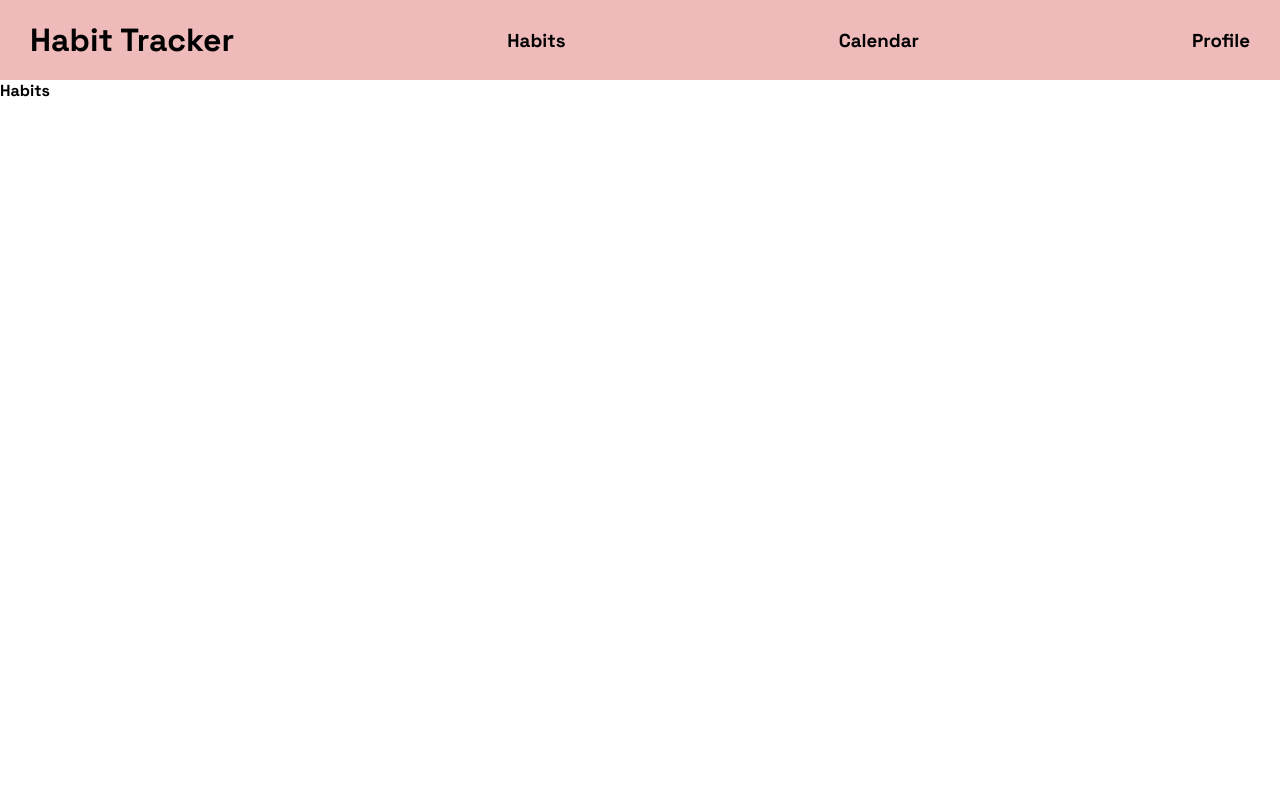
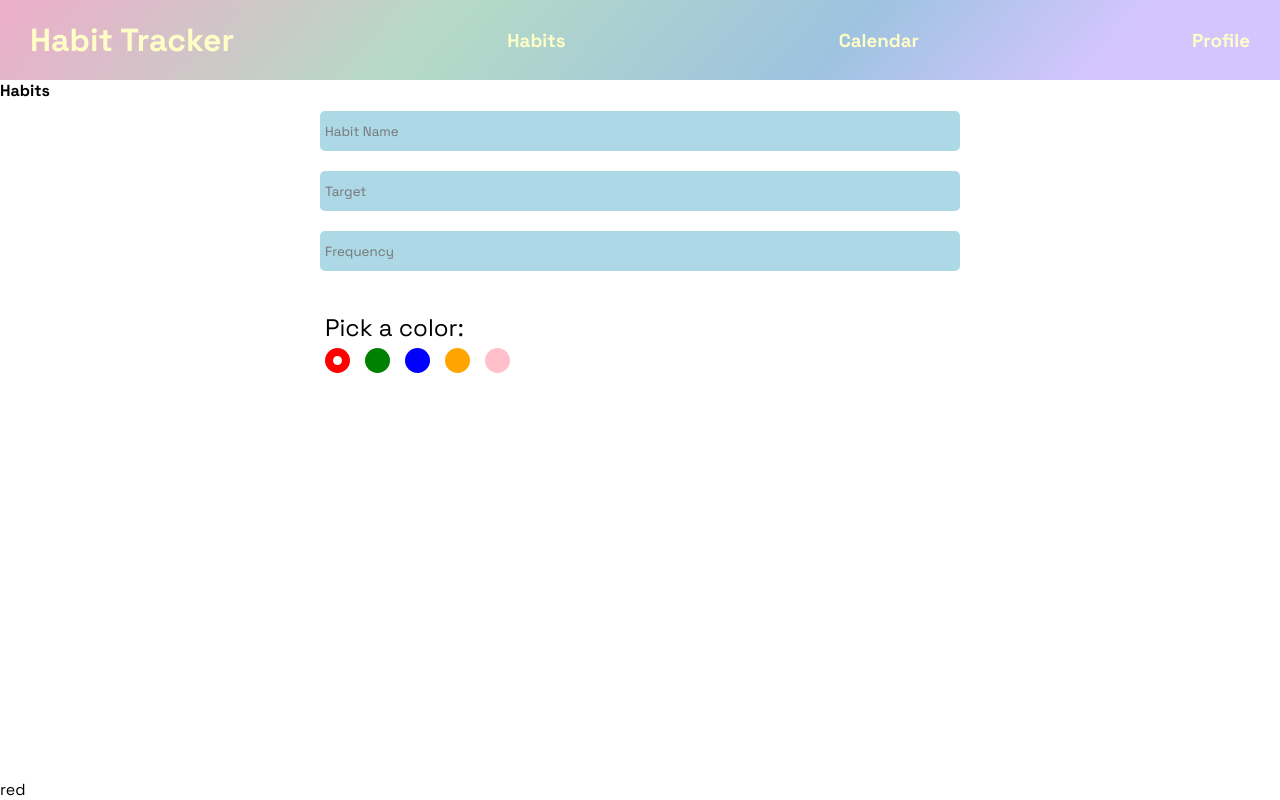
Before and after one commit to sheevak/habit-tracker, a React (Create React App) app: page /habits in a window 1280 px wide. Built offline with nearby package versions, Linux system fonts and the light colour scheme.

Commit message:
Add form to create new habit

```diff
--- a/src/Context.js
+++ b/src/Context.js
@@ -7,6 +7,13 @@ const Context = React.createContext()
 function ContextProvider({children}) {
 
     const [allHabits, setAllHabits] = useState(Data)
+
+    const [formData, setFormData] = useState({
+        name: "",
+        target: "",
+        frequency: "",
+        radio: "red"
+    })
 
     function updateComplete(date, habitId, newCount) {
         const updatedHabitsArr = allHabits.map(habit => {
@@ -23,18 +30,37 @@ function ContextProvider({children}) {
                     updatedCompleted = habit.completed.push({date: date, count: newCount})
                 }
 
-                return {completed: updatedCompleted, ...habit}
+                let updatedTotal = habit.total;
+
+                if (newCount === habit.frequency[0]) {
+                    updatedTotal += 1;
+                }
+
+                return {completed: updatedCompleted, ...habit, total: updatedTotal}
             }
             return habit
         })
 
-        setAllHabits(updatedHabitsArr)
+        setAllHabits(updatedHabitsArr);
+    }
+
+    function handleChange(event) {
+        const {name, value, type, checked} = event.target;
+        setFormData(prevFormData => {
+            return {
+                ...prevFormData,
+                [name]: type === "checkbox" ? checked : value
+            }
+        })
+
     }
 
     return (
         <Context.Provider value={{
             allHabits,
-            updateComplete
+            updateComplete,
+            formData,
+            handleChange,
         }}>
             {children}
         </Context.Provider>
--- a/src/Data.js
+++ b/src/Data.js
@@ -3,7 +3,7 @@ const Data = [{
         name: "Read",
         frequency: [1, 7],
         streak: 0,
-        total: 0,
+        total: 3,
         completed: [
             {date: "28/3/2022", count: 1},
             {date: "29/3/2022", count: 1},
@@ -15,7 +15,7 @@ const Data = [{
         name: "Exercise",
         frequency: [1, 3],
         streak: 0,
-        total: 0,
+        total: 2,
         completed: [
             {date: "28/3/2022", count: 1},
             {date: "30/3/2022", count: 1}
@@ -26,7 +26,7 @@ const Data = [{
         name: "Skin Care",
         frequency: [2, 7],
         streak: 0,
-        total: 0,
+        total: 1,
         completed: [
             {date: "28/3/2022", count: 1},
             {date: "31/3/2022", count: 1},
--- /dev/null
+++ b/src/components/ColorRadio.js
@@ -0,0 +1,32 @@
+import react, {useContext} from "react"
+import {Context} from "../Context"
+
+function ColorRadio({color}) {
+    const {formData, handleChange} = useContext(Context);
+
+    console.log("render")
+
+
+
+    return (
+        <label className="radio-container" htmlFor={color}>
+            <input
+                type="radio"
+                name="radio"
+                id={color}
+                className="radio"
+                value={color}
+                checked={formData.radio === color}
+                onChange={(event) => handleChange(event)}
+            />
+            <span
+                className="checkmark"
+                style={{
+                    "--colorRadio": color
+                }}
+            ></span>
+        </label>
+    )
+}
+
+export default ColorRadio
--- a/src/components/Header.js
+++ b/src/components/Header.js
@@ -8,13 +8,13 @@ function Header() {
                 <h1 className="header-title">Habit Tracker</h1>
             </Link>
             <Link to="/habits">
-                <h3>Habits</h3>
+                <h3 className="header-link">Habits</h3>
             </Link>
             <Link to="/calendar">
-                <h3>Calendar</h3>
+                <h3 className="header-link">Calendar</h3>
             </Link>
             <Link to="/profile">
-                <h3>Profile</h3>
+                <h3 className="header-link">Profile</h3>
             </Link>
         </header >
     )
--- a/src/pages/Calendar.js
+++ b/src/pages/Calendar.js
@@ -10,19 +10,22 @@ function Calendar() {
     //calculating dates
     const days = ["Sun", "Mon", "Tue", "Wed", "Thur", "Fri", "Sat"];
     const today = new Date();
-    const todayDay = today.getDay();
-    const mondayDate = new Date(today.setDate(today.getDate() - todayDay + 1));
+    const daysSinceMonday = (today.getDay() + 6) % 7;
+
+    const mondayDate = new Date(today)
+    mondayDate.setDate(mondayDate.getDate() - daysSinceMonday)
+
     const dates = [mondayDate];
 
     for (let i = 1; i < 7; i++){
-        const date = new Date();
-        date.setDate(mondayDate.getDate() + i)
+        const date = new Date(mondayDate);
+
+        date.setDate(date.getDate() + i)
         dates.push(date)
     }
 
     const habitElements = allHabits.map((habit, ind) =>
         <Habit
-            className={"habit" + ind}
             key={habit.id}
             id={habit.id}
             name={habit.name}
@@ -33,7 +36,9 @@ function Calendar() {
     )
 
     const dayElements = dates.map(date =>
-        <div className="day">
+        <div
+            key={date}
+            className="day">
             <p>{days[date.getDay()]}</p>
             <p>{date.getDate() + "/" + (date.getMonth()+1)}</p>
         </div>
@@ -54,71 +59,3 @@ function Calendar() {
 }
 
 export default Calendar
-
-
-
-/*
-import react from "react";
-
-import Day from "../components/Day"
-import Data from "../Data";
-
-import {Context} from "../Context.js"
-import Habit from "./Habit"
-
-function Calendar() {
-
-    const {allHabits} = useContext(Context)
-
-
-    const habitElements = allHabits.map(habit =>
-        <Habit
-            key={habit.id}
-            id={habit.id}
-            day={day}
-            date={dateFormatted}
-            name={habit.name}
-            frequency={habit.frequency}
-            completed={habit.completed}
-        />
-    )
-
-
-
-
-    const today = new Date();
-    const todayDay = today.getDay();
-    let mondayDate
-
-    if (todayDay === 1) {
-        mondayDate = today;
-    } else {
-        mondayDate = new Date(today.setDate(today.getDate() - todayDay + 1))
-    }
-
-    let dates = [mondayDate];
-
-    for (let i = 1; i < 7; i++){
-        const date = new Date();
-        date.setDate(mondayDate.getDate() + i)
-        dates.push(date)
-    }
-
-    return (
-        <div className="calendar-page">
-            <h4 className="calendar-title">Calendar</h4>
-            <div className="calendar-container">
-                <Day date={dates[0]}/>
-                <Day date={dates[1]}/>
-                <Day date={dates[2]}/>
-                <Day date={dates[3]}/>
-                <Day date={dates[4]}/>
-                <Day date={dates[5]}/>
-                <Day date={dates[6]}/>
-            </div>
-        </div>
-    )
-}
-
-export default Calendar
-*/
--- a/src/pages/Habits.js
+++ b/src/pages/Habits.js
@@ -1,11 +1,75 @@
-import react from "react";
+import react, {useState, useContext} from "react";
+import {Context} from "../Context"
 
 import Header from "../components/Header";
+import ColorRadio from "../components/ColorRadio"
 
 function Habits() {
+    // const [formData, setFormData] = useState({
+    //     name: "",
+    //     target: 0,
+    //     frequency: 0,
+    //     radio: "red"
+    // })
+
+    // function handleChange(event) {
+    //     const {name, value, type, checked} = event.target;
+    //     setFormData(prevFormData => {
+    //         return {
+    //             ...prevFormData,
+    //             [name]: type === "checkbox" ? checked : value
+    //         }
+    //     })
+
+    // }
+
+    const {formData, handleChange} = useContext(Context);
+
+    const colors = ["red", "green", "blue", "orange", "pink"];
+
+    const colorElements = colors.map(color =>
+        <ColorRadio
+            key={color}
+            color={color}
+        />
+    )
+
     return (
-        <div>
+        <div className="habits-page">
             <h4>Habits</h4>
+            <form className="habits-add-form">
+                <input
+                    type="text"
+                    name="name"
+                    placeholder="Habit Name"
+                    onChange={(event) => handleChange(event)}
+                    value={formData.name}
+                />
+                <input
+                    type="number"
+                    name="target"
+                    placeholder="Target"
+                    onChange={(event) => handleChange(event)}
+                    value={formData.target}
+                />
+                <input
+                    type="number"
+                    name="frequency"
+                    placeholder="Frequency"
+                    onChange={(event) => handleChange(event)}
+                    value={formData.frequency}
+                />
+
+                <br/>
+
+                <fieldset>
+                    <legend>Pick a color:</legend>
+                    {colorElements}
+                </fieldset>
+
+
+            </form>
+            <p>{formData.radio}</p>
         </div>
     )
 }
--- a/src/styles.css
+++ b/src/styles.css
@@ -10,7 +10,7 @@ html, body, #root {
 }
 
 /* ---- General --------------------------------------------------------- */
-.app-container, .calendar-page {
+.app-container, .calendar-page, .habits-page, form {
     display: flex;
     flex-direction: column;
     height: 100%;
@@ -29,7 +29,13 @@ header {
     align-items: center;
     padding: 20px 30px;
 
-    background-color: rgb(238, 186, 186);
+    background: rgb(238,174,202);
+    background: linear-gradient(132deg, rgba(238,174,202,1) 0%, rgba(181,218,198,1) 34%, rgba(157,195,224,1) 65%, rgba(213,197,255,1) 86%);
+    color: rgb(214, 214, 214);
+}
+
+.header-title, .header-link {
+    color: rgb(255, 254, 199);
 }
 
 /* ---- Calendar Page ----------------------------------------------- */
@@ -62,7 +68,7 @@ header {
     text-align: center;
 }
 
-/* ----------------- */
+/* ---- Pie Charts ------------- */
 .pie {
     width: var(--width);
     height: var(--width);
@@ -70,5 +76,62 @@ header {
     background: conic-gradient(var(--color) calc(var(--percentage)*1%),#0000 0);
 }
 
+/* ---- Add A Habit -------------------------------------------------------------------------------------------------- */
 
-/* ---- Grid ---------------------------------*/
+form {
+    align-items: center;
+}
+
+input[type="text"], input[type="number"] , fieldset {
+    width: 50%;
+    margin: 10px;
+    padding: 5px;
+}
+
+input[type="text"], input[type="number"] {
+    border: none;
+    border-radius: 5px;
+    background-color: lightblue;
+    height: 40px;
+}
+
+fieldset {
+    border: none;
+}
+
+legend {
+    font-size: 1.5em;
+}
+
+
+/* ---- Radio Buttons ------------------ */
+
+input[type="radio"] {
+    display:none;
+}
+
+label {
+    display: inline-block;
+    width: 25px;
+    height: 25px;
+    margin-right: 15px;
+    cursor: pointer;
+}
+
+.checkmark {
+    display: block;
+    width: 100%;
+    height: 100%;
+    background-color: var(--colorRadio);
+    border-radius: 50%;
+
+}
+
+.checkmark:hover {
+    filter: brightness(75%);
+}
+
+input:checked ~ .checkmark {
+    background-color: white;
+    border: 8px solid var(--colorRadio);
+}
```
Also changed, not shown: src/components/Habit.js (line endings or trailing spaces).
